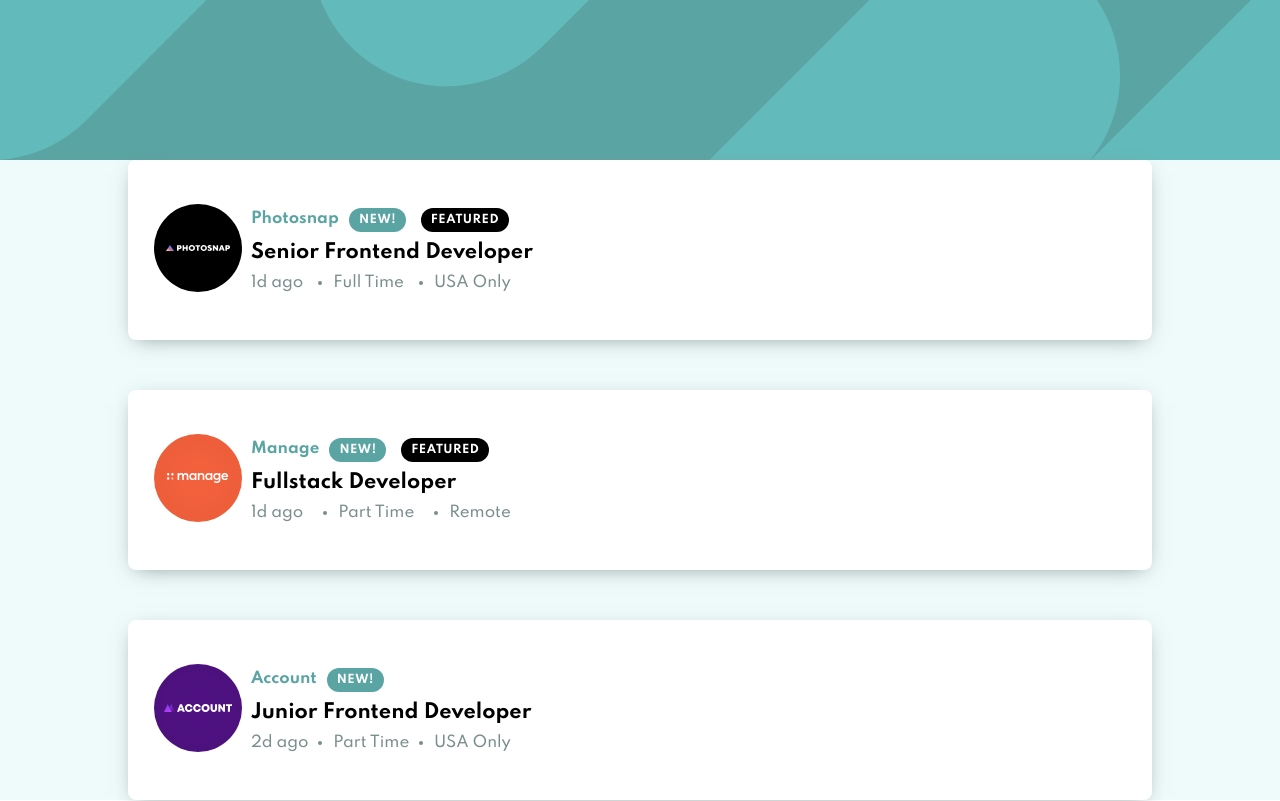
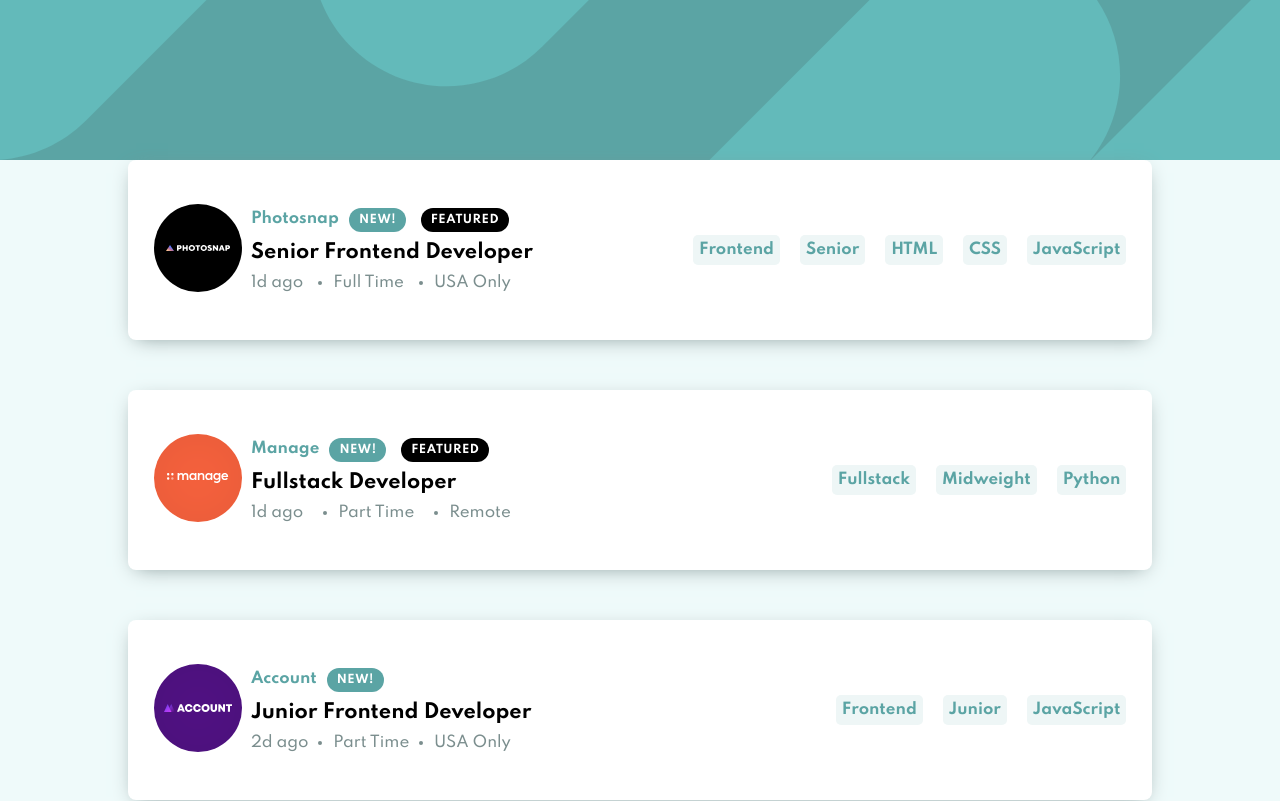
Before and after one commit to wwren/FM_Challenge_JobList, a React (Create React App) app: page / in a window 1280 px wide. Shown: the top 801 px of the page. Built offline with nearby package versions, Linux system fonts and the light colour scheme.

Commit message:
Added right side of panel

```diff
--- a/src/assets/css/Job.css
+++ b/src/assets/css/Job.css
@@ -86,6 +86,13 @@
 .job__description__thirdline li:first-child {
   list-style: none;
 }
+
+.job__right-panel {
+  display: flex;
+  justify-content: space-between;
+  align-items: center;
+}
+
 @media screen and (min-width: 414px) {
   .job__container {
     height: 180px;
--- a/src/assets/css/Partials.css
+++ b/src/assets/css/Partials.css
@@ -12,8 +12,3 @@
     background-image: url("../images/bg-header-desktop.svg");
   }
 }
-
-.main {
-  background-color: var(--light-grayish-cyan__background);
-  height: 80vh;
-}
--- /dev/null
+++ b/src/assets/css/Tag.css
@@ -0,0 +1,9 @@
+.tag {
+  padding: 6px;
+  border-radius: 5px;
+  background-color: var(--light-grayish-cyan__filter-tablets);
+  color: var(--desaturated-dark-cyan);
+  font-weight: var(--font-heavy);
+  height: fit-content;
+  margin-left: 20px;
+}
--- a/src/index.css
+++ b/src/index.css
@@ -17,6 +17,7 @@ body {
   -webkit-font-smoothing: antialiased;
   -moz-osx-font-smoothing: grayscale;
   font-size: 15px;
+  background-color: var(--light-grayish-cyan__background);
 }
 
 code {
--- a/src/types/types.d.ts
+++ b/src/types/types.d.ts
@@ -30,3 +30,7 @@ export interface JobType {
   languages: Language[];
   tools: Tool[];
 }
+
+export interface ChildProps {
+  children: React.ReactNode;
+}
--- a/src/ui/components/Job.tsx
+++ b/src/ui/components/Job.tsx
@@ -1,6 +1,7 @@
 import React from "react";
 import { JobType } from "../../types/types";
 import "../../assets/css/Job.css";
+import Tag from "./Tag";
 
 function Job({ job }: { job: JobType }) {
   return (
@@ -32,7 +33,17 @@ function Job({ job }: { job: JobType }) {
             </div>
           </div>
         </div>
-        <div className="job__right-panel"></div>
+        <div className="job__right-panel">
+          <Tag>{job.role}</Tag>
+          <Tag>{job.level}</Tag>
+          {job.languages.map((language) => {
+            return (
+              <React.Fragment key={language}>
+                <Tag>{language}</Tag>
+              </React.Fragment>
+            );
+          })}
+        </div>
       </div>
     </div>
   );
--- a/src/ui/components/Tag.tsx
+++ b/src/ui/components/Tag.tsx
@@ -1,7 +1,9 @@
 import React from "react";
+import "../../assets/css/Tag.css";
+import { ChildProps } from "../../types/types";
 
-function Tag() {
-  return <div></div>;
+function Tag(props: ChildProps) {
+  return <span className="tag">{props.children}</span>;
 }
 
 export default Tag;
```
Also changed, not shown: src/ui/partials/Content.tsx (+2 -5 lines).
